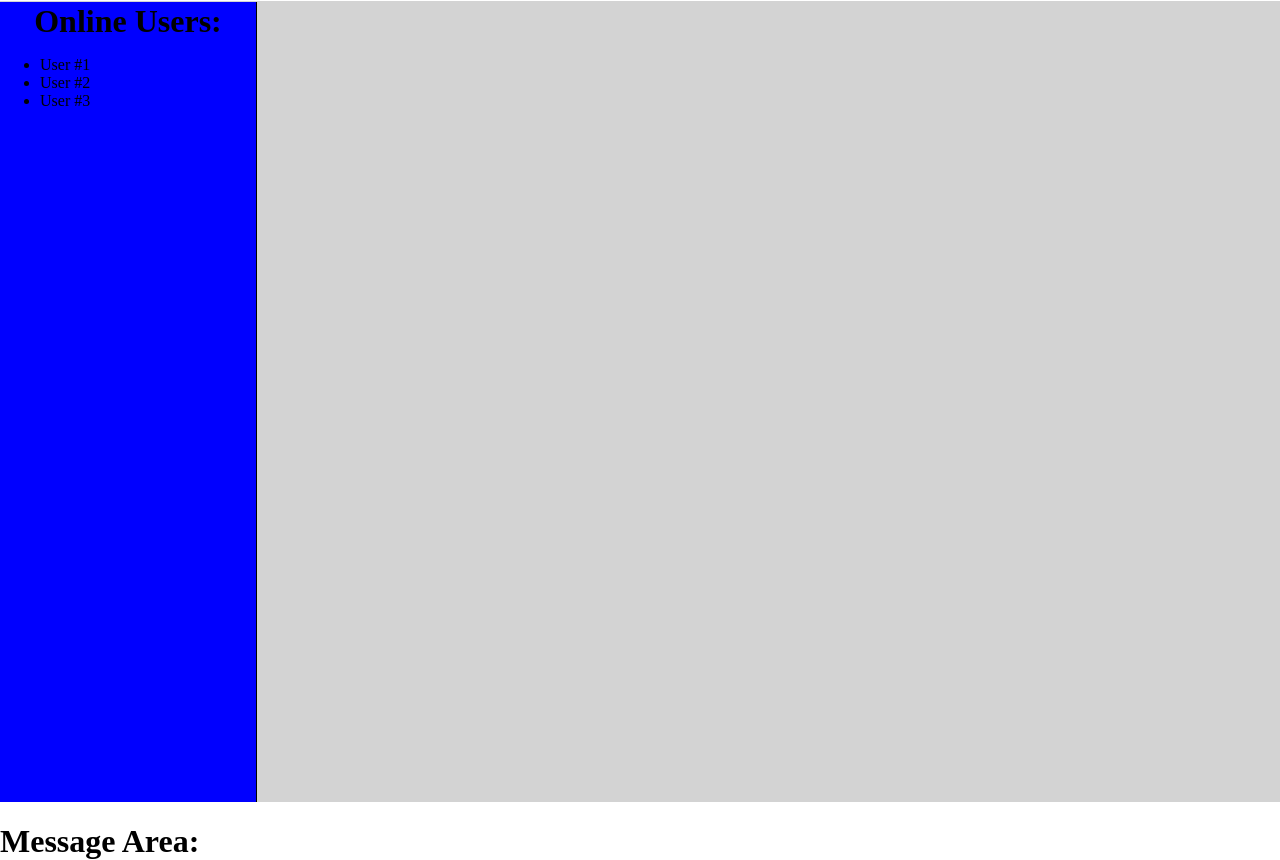
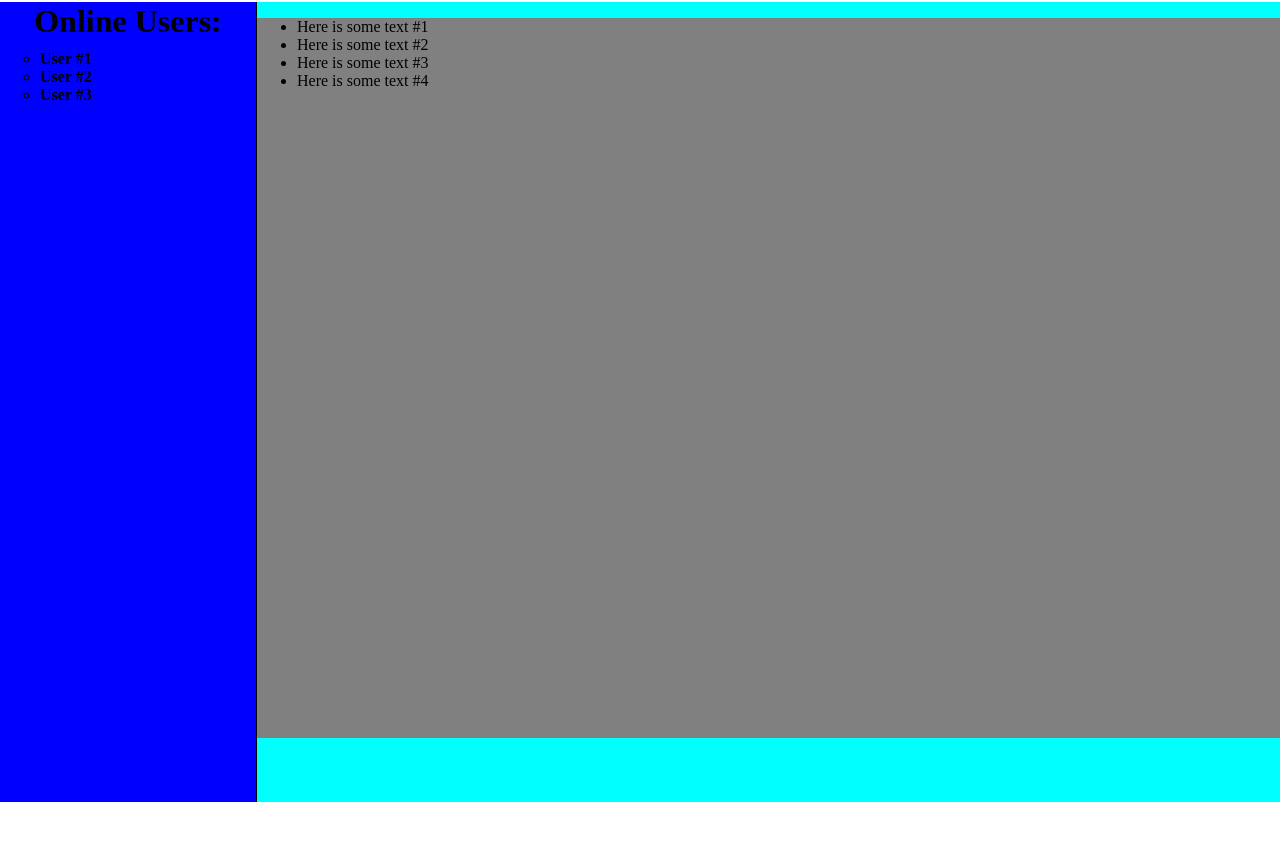
Before and after one commit to blkdm0n/chat-application, a website: page public/index.html in a window 1280 px wide. Both pictures are taken after typing "Sample" into the empty fields and a click on the input "Log-in". After the commit the page ends 802 px from the top, so only its background shows below. Drawn offline with nearby package versions, Linux system fonts and the light colour scheme; no server answers.

Commit message:
working on markup and styling chat application

```diff
--- a/public/index.html
+++ b/public/index.html
@@ -20,7 +20,9 @@
       </div>
     </div>
   </div>
+
   <div id="chat-window">
+    <!-- USERS AREA -->
     <div id="users-area">
       <div id="online-users">
         <h1>Online Users:</h1>
@@ -33,9 +35,15 @@
         </ul>
       </div>
     </div>
+    <!-- MESSAGE AREA -->
     <div id="message-area">
-      <div id="messages">
-        <h1>Message Area:</h1>
+      <div id="display-message-area">
+        <ul id="messages">
+          <li>Here is some text #1</li>
+          <li>Here is some text #2</li>
+          <li>Here is some text #3</li>
+          <li>Here is some text #4</li>
+        </ul>
       </div>
     </div>
   </div>
--- a/public/styles.css
+++ b/public/styles.css
@@ -11,7 +11,7 @@ body {
   margin: 0;
   padding: 0;
   border-top: 1px solid transparent;
-  overflow: hidden;
+  /* overflow: hidden; */
 }
 
 #login-area {
@@ -65,7 +65,6 @@ body {
   height: 100%;
   width: 100%;
   border-top: 1px solid transparent;
-  background-color: lightgray;
 }
 
 #chat-window #users-area {
@@ -73,6 +72,7 @@ body {
   width: 20%;
   border-right: 1px solid #000000;
   background-color: blue;
+  float:left;ç
 }
 
 #chat-window #users-area #online-users {
@@ -87,7 +87,26 @@ body {
   padding: 0px;
 }
 
-#chat-window #users-area #online-users #current-users-online {
+#chat-window #users-area #online-users #current-users-online #users {
   margin: 0px;
   padding: 0px;
 }
+
+#users {
+  list-style-type: circle;
+  font-weight: bold;
+  margin-top: 10px;
+}
+
+#message-area {
+  height: 100%;
+  width: calc(80% - 1px);
+  background-color: aqua;
+  display: inline-block;
+}
+
+#chat-window #message-area #display-message-area {
+  width: 100%;
+  height: 90%;
+  background-color: gray;
+}
```
